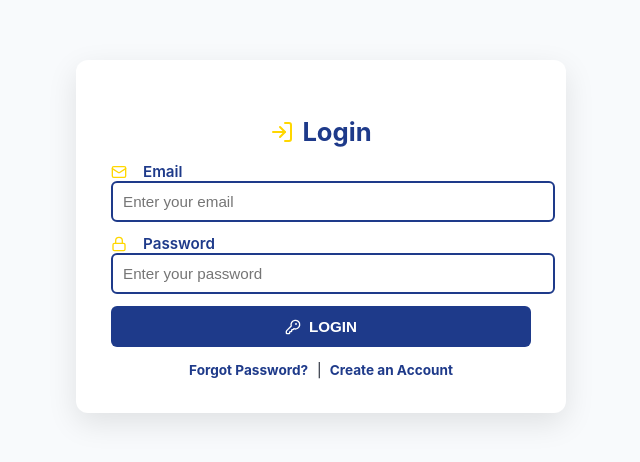
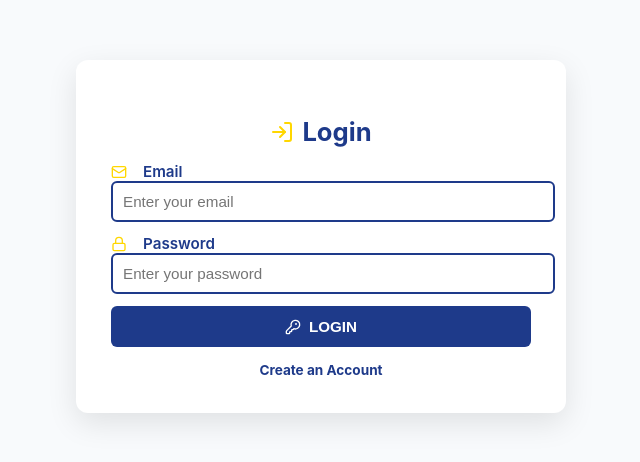
Before and after one commit to BHAVESHSHANKAR/AESVault, a React (Vite) app in the folder frontend/file-sharing-aes/: page /login in a window 1280 px wide. Shown: the top 462 px of the page, without its empty margins (319-959 px from the left). Built offline with nearby package versions, Linux system fonts and the light colour scheme.

Commit message:
removed forgot password

```diff
--- a/frontend/file-sharing-aes/src/pages/Login.jsx
+++ b/frontend/file-sharing-aes/src/pages/Login.jsx
@@ -55,7 +55,7 @@ const Login = () => {
 
 
                 <div className="extra-links">
-                    <a href="/forgot-password">Forgot Password?</a> |
+                    {/* <a href="/forgot-password">Forgot Password?</a> |  */}
                     <a href="/signup"> Create an Account</a>
                 </div>
             </form>
```
